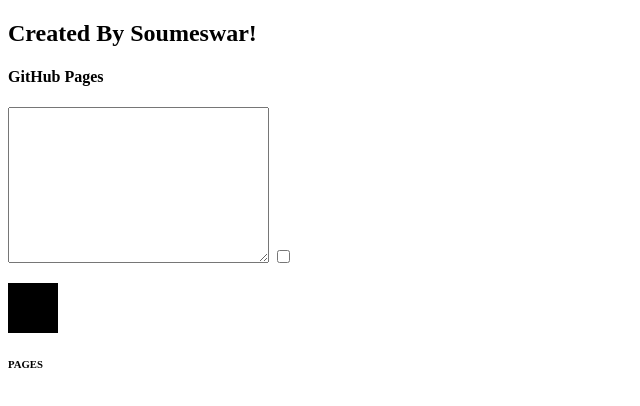
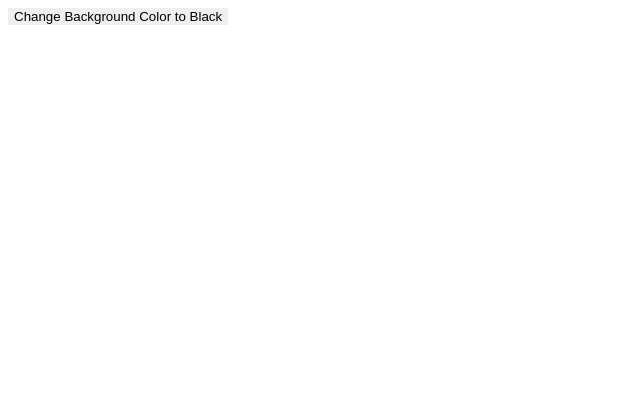
Before and after one commit to soumeswar/Web, a plain HTML site: page index.html in a window 1280 px wide. Shown: the whole page, without its empty margins (0-640 px from the left). Drawn offline with Linux system fonts and the light colour scheme.

Commit message:
Update index.html

```diff
--- a/index.html
+++ b/index.html
@@ -1,25 +1,40 @@
 <!DOCTYPE html>
 <html lang="en">
-<link rel="stylesheet" href="githubweb.css">
 <head>
+    <style>
+        body {
+            background-color: white;
+        }
+        #myBtn {
+            border: 0;
+            margin: 0;
+            display: block;
+            justify-content: center;
+            align-items: center;
+            text-align: center;
+        }
+    </style>
     <meta charset="UTF-8">
     <meta name="viewport" content="width=device-width, initial-scale=1.0">
     <title>Document</title>
 </head>
-<body>
-    <div class="Header">
-    <h2 id="creator">Created By Soumeswar!</h2>
-    <h4 id="createdby">GitHub Pages</h4>
-    </div>
-    <div class="GUI">
-        <textarea name="texts" cols="30" rows="10" id="Textarea"></textarea>
-        <input type="checkbox" name="checker" id="checkit">
-    </div>
-    <div class="division">
-        <p id="github_text">GitHub</p>
-    </div>
-    <div class="PAGES">
-        <h6 id="pages_text">PAGES</h6>
-    </div>
+<body id="body">
+    <button id="myBtn">Change Background Color to Black</button>
 </body>
+    <script>
+        let body = document.getElementById("body");
+        let btn = document.getElementById("myBtn");
+        btn.addEventListener("click", "changeBackgroundColor()");
+        int i = 0;
+        function changeBackgroundColor() {
+            i+=1;
+            if (i%2 != 1) {
+
+                body.style.backgroundColor = "black";
+            } else {
+                body.style.backgroundColor = "white";
+            }
+         }
+
+    </script>
 </html>
```
